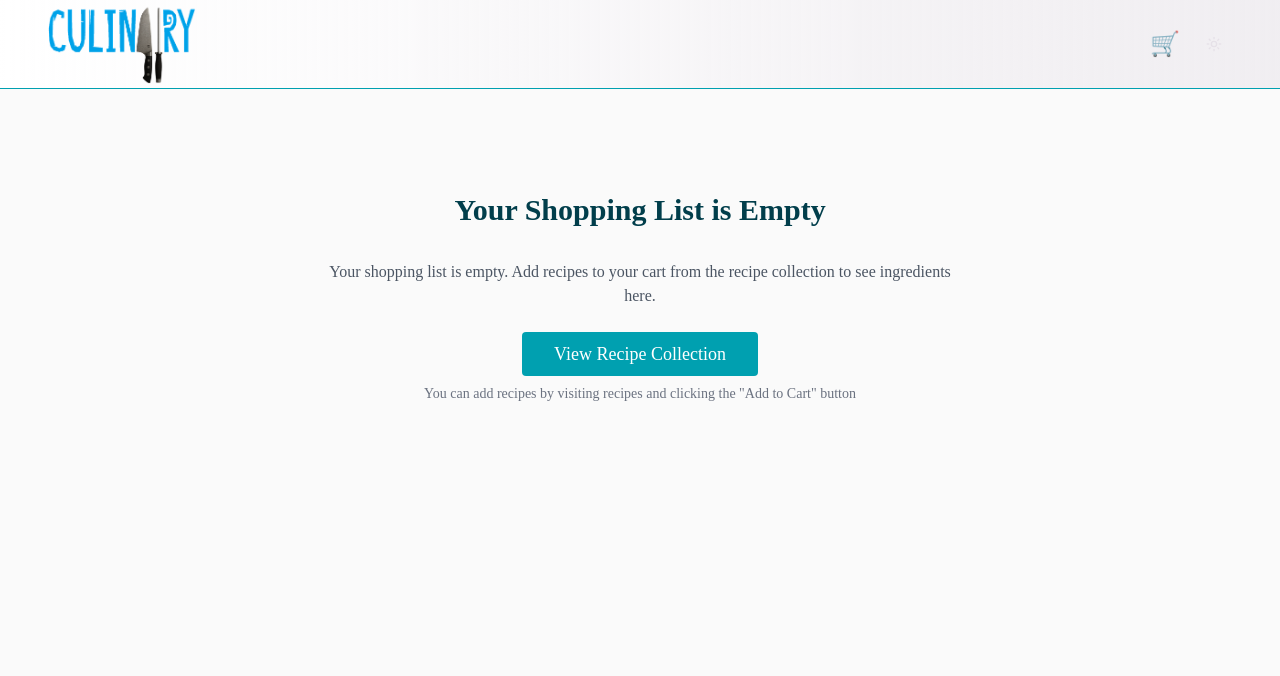
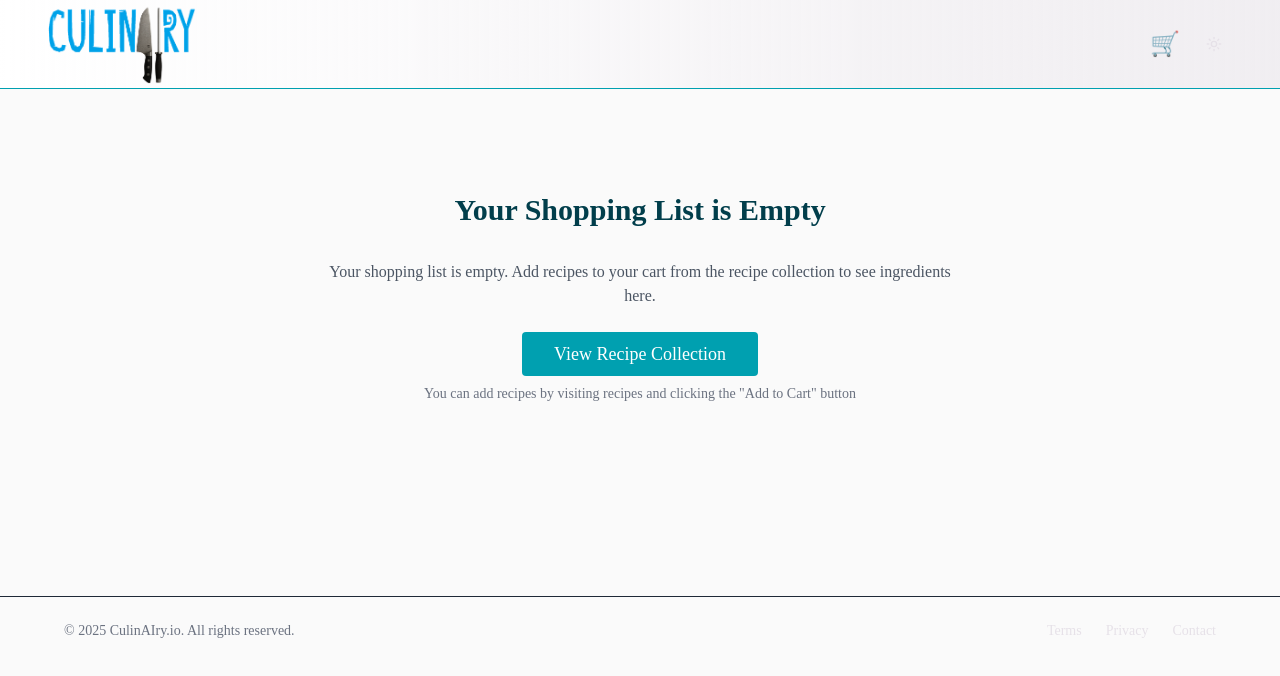
Before and after one commit to JavierMedel/culinairyio-website, a Next.js app: page /shopping-list in a window 1280 px wide. Shown: the top 676 px of the page. Built offline with nearby package versions, Linux system fonts and the light colour scheme.

Commit message:
feat(shopping-list): wrap ShoppingListClient and Footer in a div for improved layout

```diff
--- a/src/app/shopping-list/page.tsx
+++ b/src/app/shopping-list/page.tsx
@@ -1,5 +1,11 @@
+import Footer from '@/components/Footer';
 import ShoppingListClient from './ShoppingListClient';
 
 export default function ShoppingListPage() {
-  return <ShoppingListClient />;
+  return (
+    <div>
+      <ShoppingListClient />
+      <Footer />
+    </div>
+  );
 }
```
